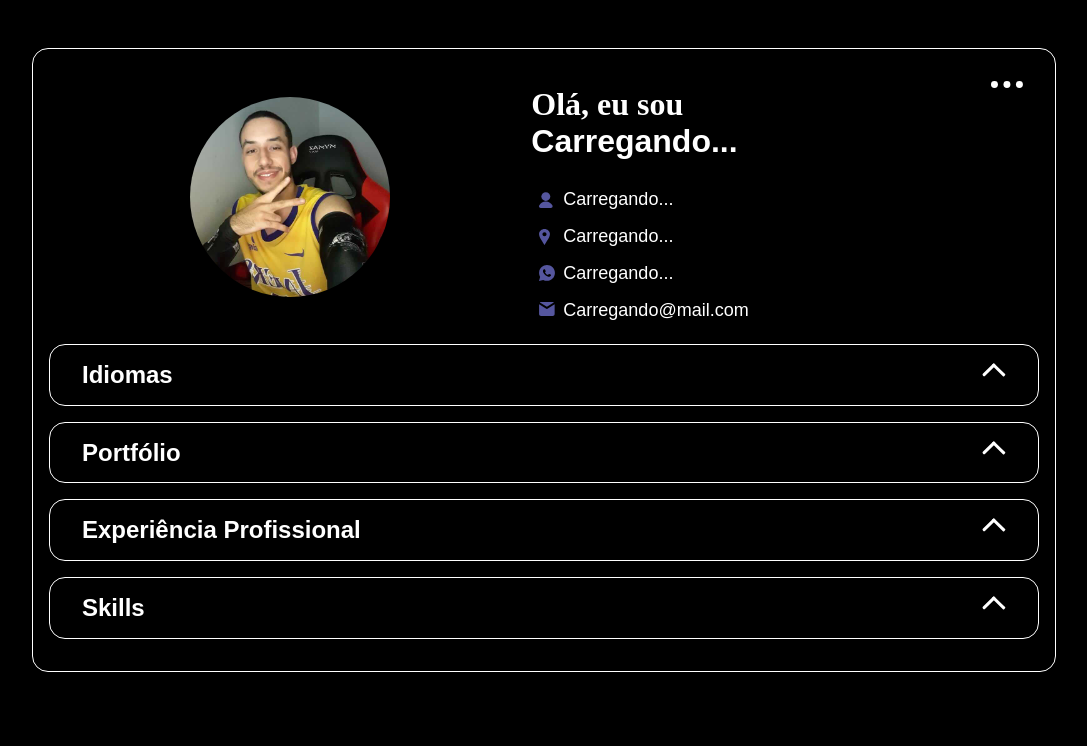
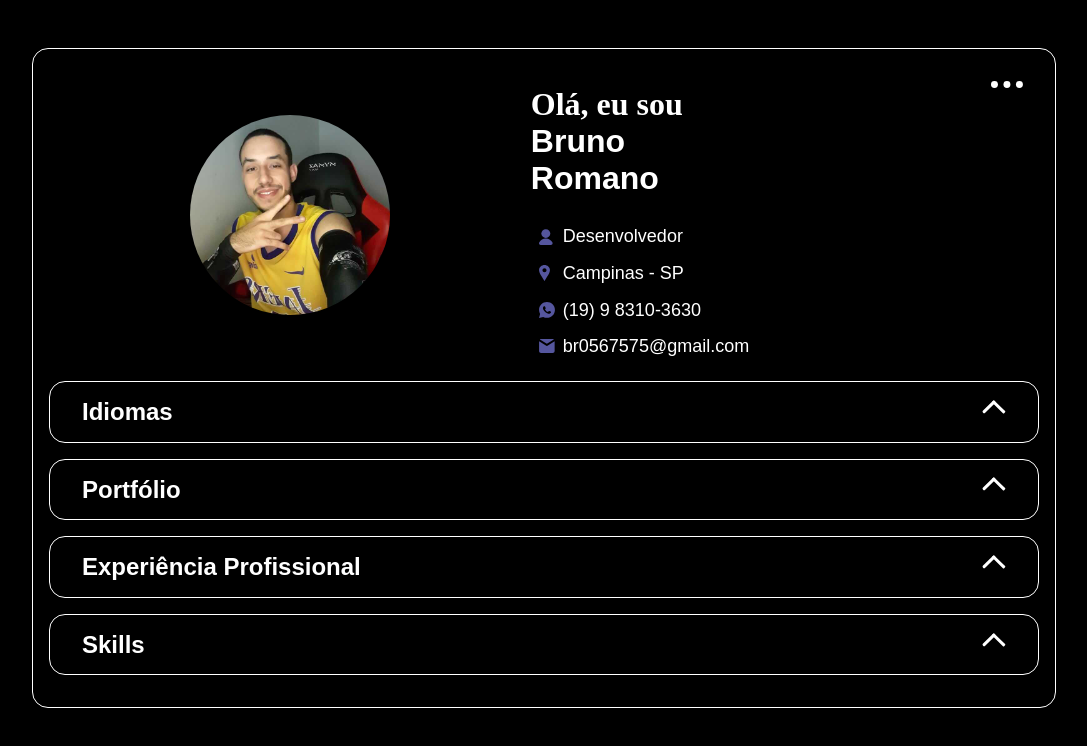
Before and after one commit to Romano777777/Portf-lio-Romano, a plain HTML site: page index.html in a window 1280 px wide. Shown: the whole page, without its empty margins (96-1183 px from the left). Drawn offline with nearby package versions, Linux system fonts and the light colour scheme.

Commit message:
inicial commit

```diff
--- a/index.html
+++ b/index.html
@@ -25,17 +25,17 @@
             <img src="assets/img/foto-romano.jpeg" alt="Foto de Perfil" class="photo" id="profile.photo">
 
             <h1 class="title">
-                Olá, eu sou <span class="profile.name">Carregando...</span>
+                Olá, eu sou <span class="profile.name">Bruno Romano</span>
             </h1>
 
             <div class="information">
-                <p class="job"> <span class="profile.job">Carregando...</span></p>
-                <p class="location"><span class="profile.location">Carregando...</span></p>
+                <p class="job"> <span class="profile.job">Desenvolvedor</span></p>
+                <p class="location"><span class="profile.location">Campinas - SP</span></p>
                 <p class="phone">
-                    <a href="tel: (19) 9 8310-3630">Carregando...</a>
+                    <a href="tel: (19) 9 8310-3630">(19) 9 8310-3630</a>
                 </p>
                 <p class="email">
-                    <a href="mailto: br0567575@gmail.com">Carregando@mail.com</a>
+                    <a href="mailto: br0567575@gmail.com">br0567575@gmail.com</a>
                 </p>
             </div>
         </header>
```
